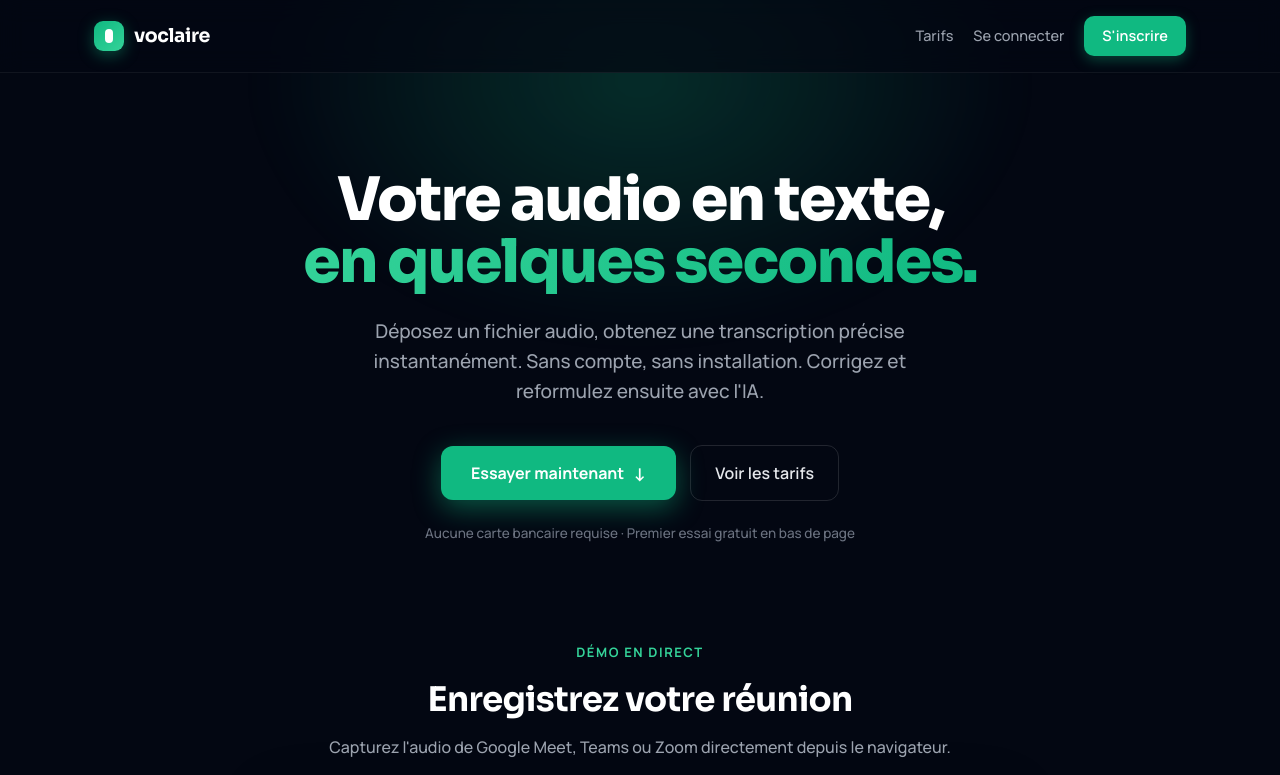
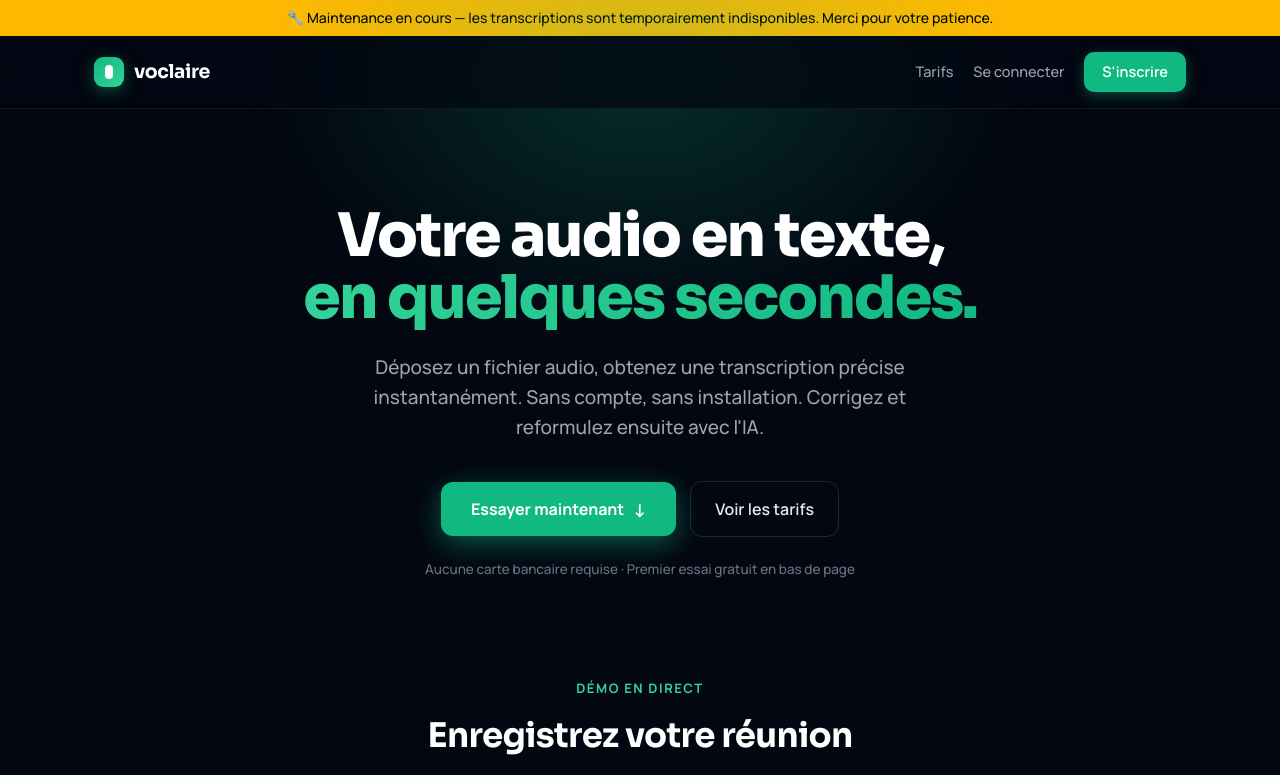
Before and after one commit to nasserbrid/frontend_voclaire, a React (Vite) app: page / in a window 1280 px wide. Shown: the top 775 px of the page. Built offline with nearby package versions, Linux system fonts and the light colour scheme; no server answers.

Commit message:
feat: bandeau de maintenance sur LandingPage (MAINTENANCE_MODE)

```diff
--- a/src/components/LandingPage.tsx
+++ b/src/components/LandingPage.tsx
@@ -4,6 +4,8 @@ import { Helmet } from 'react-helmet-async'
 import { transcribeAudio } from '../api/stt'
 import { getDictaphoneUnsupportedReason } from '../utils/mediaSupport'
 import ReviewsSection from './ReviewsSection'
+
+const MAINTENANCE_MODE = true
 
 const faqItems = [
   { q: 'Voclaire est-il gratuit ?', a: "Plan Free permanent : 60 min/mois, pas de CB. Plan Pro 9,99 €/mois (7,99 €/mois annuel)." },
@@ -247,6 +249,11 @@ export default function LandingPage() {
 
   return (
     <div style={{ background: '#030712', color: '#e5e7eb', fontFamily: "'Manrope', sans-serif", minHeight: '100vh', overflowX: 'hidden', position: 'relative' }}>
+      {MAINTENANCE_MODE && (
+        <div className="w-full bg-amber-400 text-black text-sm font-medium py-2 px-4 text-center">
+          🔧 Maintenance en cours — les transcriptions sont temporairement indisponibles. Merci pour votre patience.
+        </div>
+      )}
       <Helmet>
         <title>Voclaire - Transcription audio par IA</title>
         <meta name="description" content="Transcrivez vos réunions, enregistrements et fichiers audio en texte avec Voclaire. Propulsé par Whisper. Gratuit jusqu'à 60 min/mois. Export DOCX, PDF, PowerPoint." />
```
